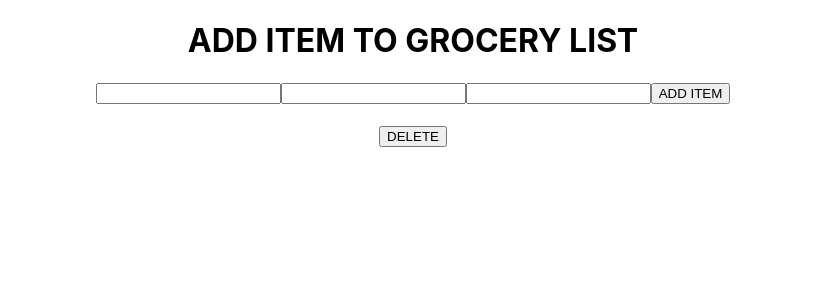
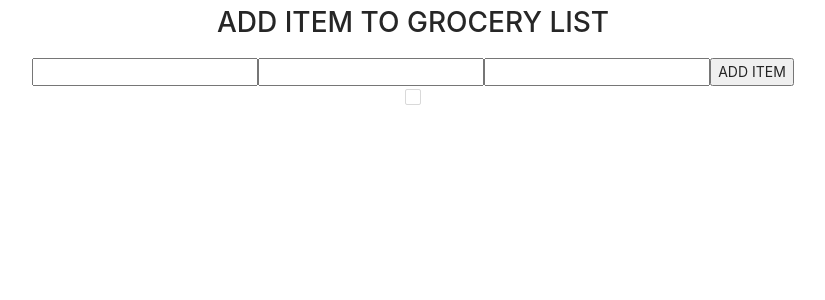
Before and after one commit to catalinarose1361/Grocery-List, a React (Create React App) app in the folder client/: page / in a window 1280 px wide. Shown: the top 300 px of the page, without its empty margins (227-1052 px from the left). Built offline with nearby package versions, Linux system fonts and the light colour scheme; no server answers.

Commit message:
added checkboxes that delete items

```diff
--- a/client/package.json
+++ b/client/package.json
@@ -7,6 +7,7 @@
     "@testing-library/jest-dom": "^5.12.0",
     "@testing-library/react": "^11.2.7",
     "@testing-library/user-event": "^12.8.3",
+    "antd": "^4.15.6",
     "axios": "^0.21.1",
     "react": "^17.0.2",
     "react-dom": "^17.0.2",
--- a/client/src/App.css
+++ b/client/src/App.css
@@ -1,3 +1,5 @@
+@import '~antd/dist/antd.css';
+
 .App {
   text-align: center;
 }
--- a/client/src/App.js
+++ b/client/src/App.js
@@ -2,6 +2,8 @@ import {useState, useEffect} from 'react';
 import logo from './logo.svg';
 import './App.css';
 import axios from 'axios';
+import { Checkbox } from 'antd';
+
 
 function App() {
   const [groceries, setGroceries] = useState([
@@ -63,6 +65,9 @@ function App() {
     alert("Grocery Item Deleted From List")
   }
 
+  function onChange(e) {
+    console.log(`checked = ${e.target.checked}`);
+  }
   return (
     <div className="App">
       <h1>ADD ITEM TO GROCERY LIST</h1>
@@ -75,11 +80,11 @@ function App() {
       {groceries.map(grocery => {
         return (
         <div>
-
+          <Checkbox onChange={() => deleteGrocery(grocery._id)}></Checkbox>
           <h1>{grocery.item}</h1>
           <p>{grocery.amount}</p>
           <p>{grocery.category}</p>
-          <button onClick={() => deleteGrocery(grocery._id)}>DELETE</button>
+          {/* <button onClick={() => deleteGrocery(grocery._id)}>DELETE</button> */}
 
         </div>
         )
```
Also changed, not shown: 1 other file (tests, documents, lock files or other folders).
